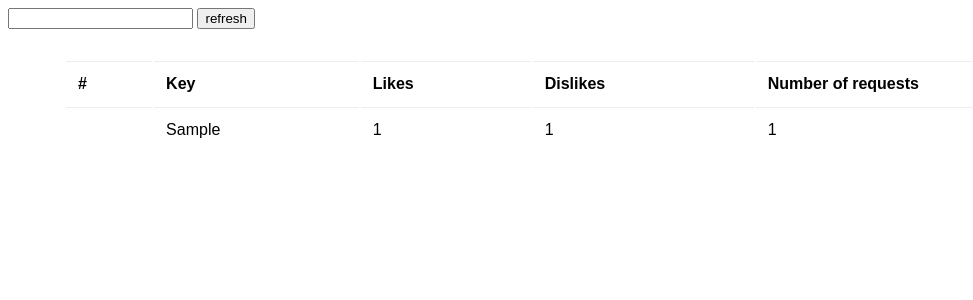
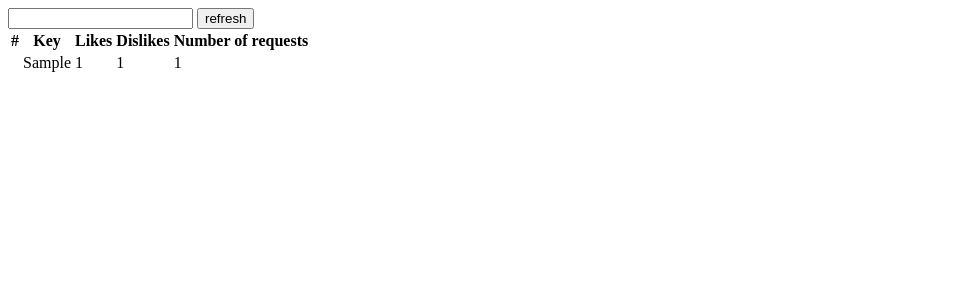
Before and after one commit to kasiawrz/wwa-kolkateam, a Django app: template hip_help/templates/answers/summary.html in a window 1280 px wide. Shown: the top 300 px of the page, without its empty margins (0-973 px from the left). Run offline with Django 3.2, Linux system fonts and the light colour scheme; the template is opened without the code that fills it: values that come from a table or form of the project are taken from there, others are empty; tables that the repository leaves empty hold one stand-in row (values such as "Sample post"); some libraries are stand-ins or nearby versions.

Commit message:
fixing bugs in summary

```diff
--- a/hip_help/answers/views.py
+++ b/hip_help/answers/views.py
@@ -4,7 +4,6 @@ from core import models as core_models
 
 
 def summary(request, room_name):
-    print(room_name)
     room=core_models.Installation.objects.get(room_name=room_name)
     rooms=core_models.Installation.objects.all()
     answers=answers_models.Answer.objects.filter(installation=room)
--- a/hip_help/templates/answers/style.css
+++ /dev/null
@@ -1,35 +0,0 @@
-* {
-    font-family: Arial,sans-serif;
-    text-align: left;
-}
-
-
-form {
-    margin: 10px;
-}
-
-.input[type=text] {
-    height: 2rem;
-    width: 130px;
-    -webkit-transition: width 0.4s ease-in-out;
-    transition: width 0.4s ease-in-out;
-}
-
-/* When the input field gets focus, change its width to 90% */
-input[type=text]:focus {
-    width: 90%;
-}
-
-
-table {
-    width: 90vw;
-    margin: 30px auto;
-    border-spacing: 2px;
-    border-color: grey;
-}
-
-td, th {
-    line-height: 1.2rem;
-    padding: .75rem;
-    border-top: 1px solid #eceeef;
-}
--- a/hip_help/templates/answers/summary.html
+++ b/hip_help/templates/answers/summary.html
@@ -5,7 +5,6 @@
     <meta name="viewport" content="width=device-width, initial-scale=1">
 
     <title>Hipchat Help Me - Admin View</title>
-     <link rel="stylesheet" href="style.css">
     <script src="https://ajax.googleapis.com/ajax/libs/jquery/3.2.0/jquery.min.js"></script>
 
 
```
